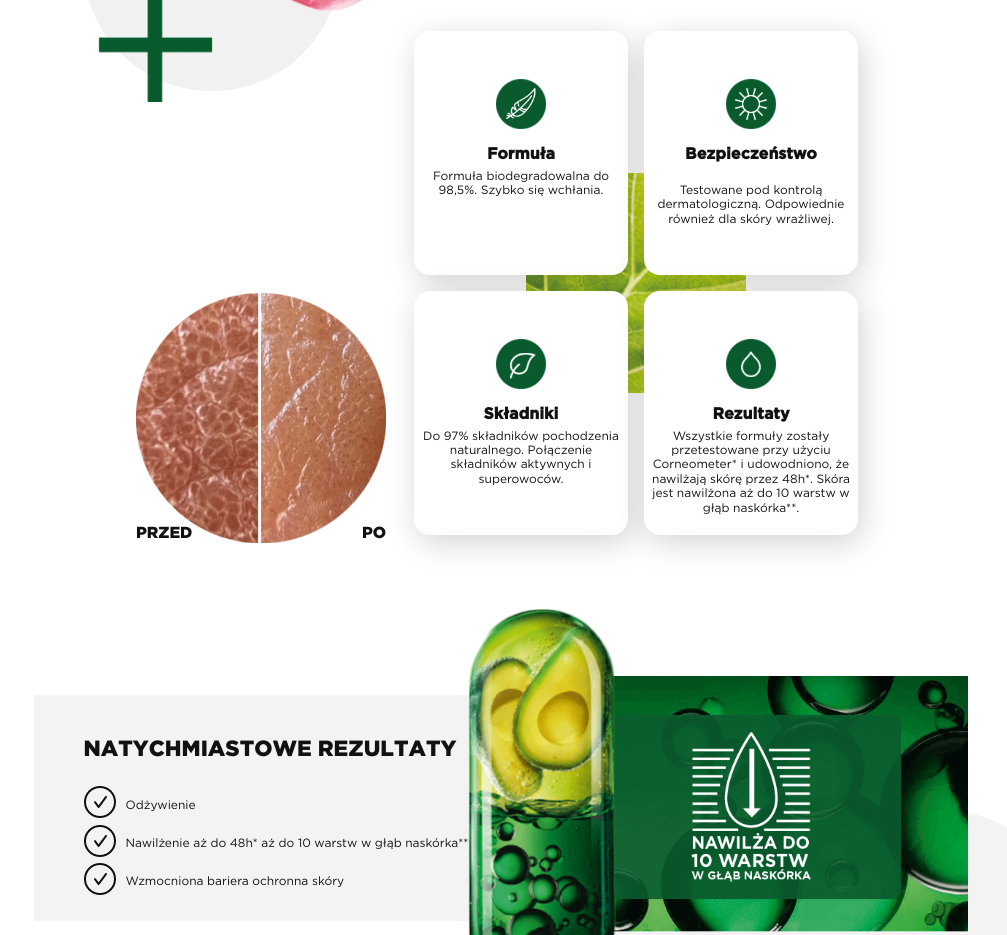
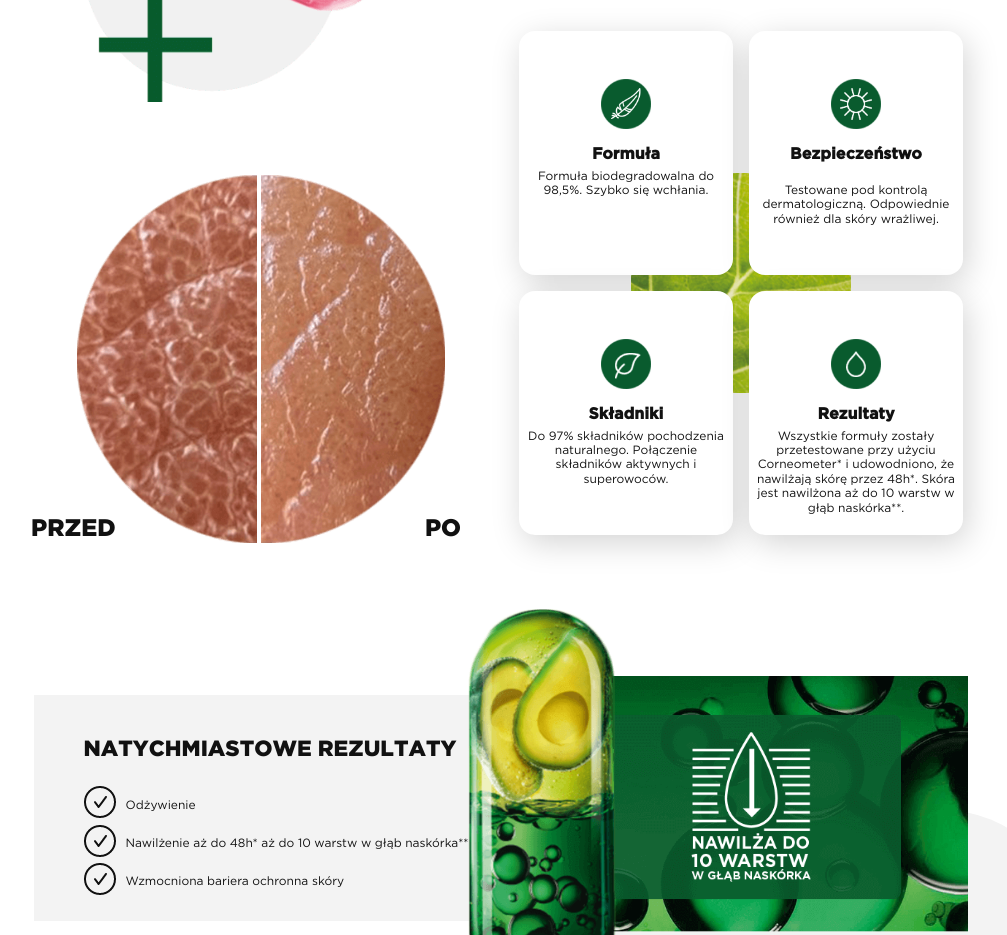
Before and after one commit to eStoreLabs/221122-LO-387-Garnier-Superfood-Avocado-SUPERPHARM, a plain HTML site: page index.html in a window 1280 px wide. Shown: the part 1500-2435 px from the top of the page, without its empty margins (139-1146 px from the left). Drawn offline with Linux system fonts and the light colour scheme.

Commit message:
adjusted before after

```diff
--- a/styles.scss
+++ b/styles.scss
@@ -252,19 +252,21 @@ $black: #000;
         content: 'przed';
         text-transform: uppercase;
         font-family: $Title;
+        font-size: x-large;
         display: block;
         position: absolute;
         bottom: 0px;
-        left: 0;
+        left: 0px;
       }
       &::after{
         content: 'po';
         text-transform: uppercase;
         font-family: $Title;
+        font-size: x-large;
         display: block;
         position: absolute;
         bottom: 0px;
-        right: 0;
+        right: 30px;
       }
     }
     &__img {
@@ -272,7 +274,7 @@ $black: #000;
       max-width: 50px;
       margin-top: 40px;
       &--packshot{
-        max-width: 250px;
+        max-width: 80%;
       }
     }
     &__content{
```
Also changed, not shown: styles.css, 1 other file.
